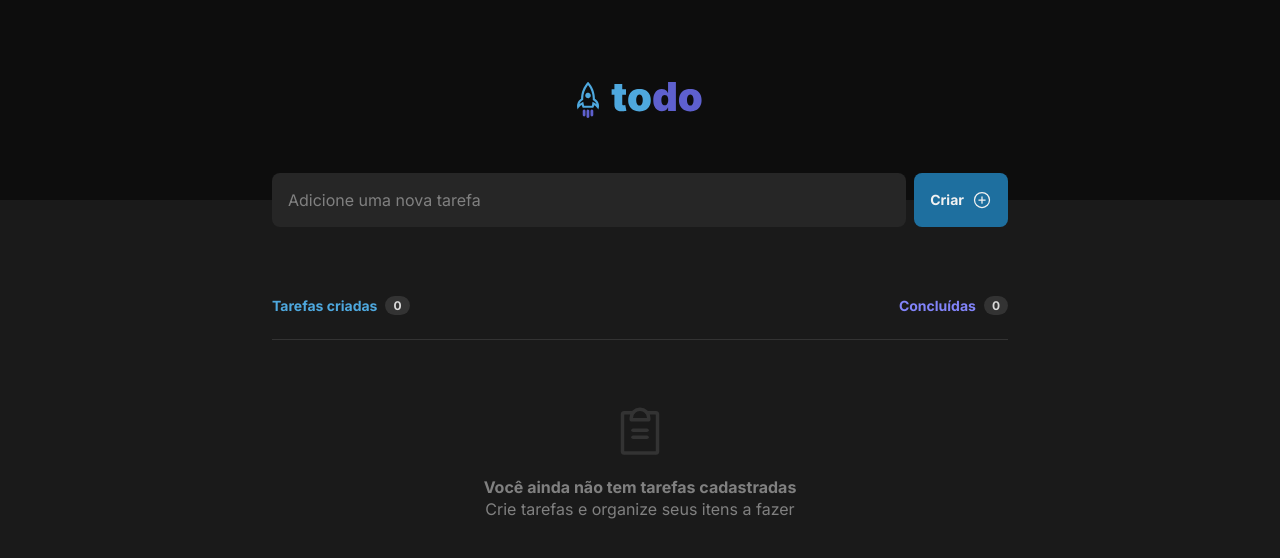
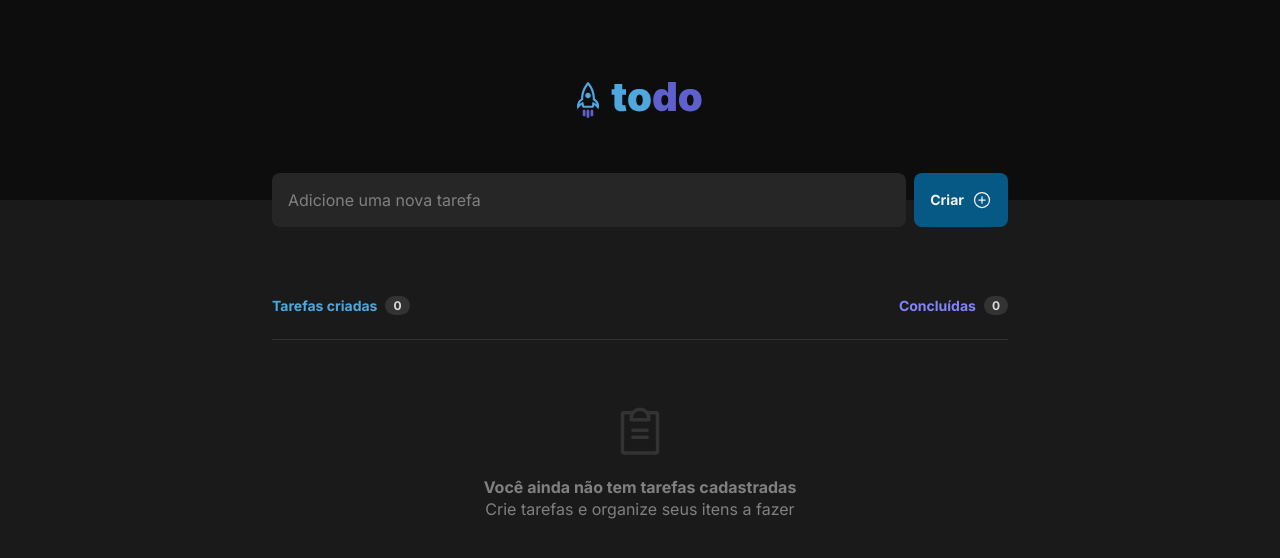
Before and after one commit to miqueiasousa/ignite-reactjs-desafio-01, a React (Vite) app: page / in a window 1280 px wide. Shown: the top 558 px of the page. Built offline with nearby package versions, Linux system fonts and the light colour scheme.

Commit message:
feat: disable button on description validation

```diff
--- a/src/components/Form/Form.module.css
+++ b/src/components/Form/Form.module.css
@@ -36,6 +36,11 @@
   font-size: var(--text-sm);
 }
 
-.createButton:hover {
+.createButton:disabled {
+  background-color: var(--blue-800);
+  cursor: not-allowed;
+}
+
+.createButton:not(:disabled):hover {
   background-color: var(--blue-500);
 }
--- a/src/components/Form/Form.tsx
+++ b/src/components/Form/Form.tsx
@@ -12,6 +12,7 @@ function uniqueId() {
 export function Form() {
   const [description, setDescription] = useState('')
   const { dispatch } = useContext(Store)
+  const isDescriptionEmpty = description === ''
 
   function handleDescriptionChange(event: ChangeEvent<HTMLInputElement>) {
     setDescription(event.target.value)
@@ -19,10 +20,6 @@ export function Form() {
 
   function handleCreate(event: FormEvent) {
     event.preventDefault()
-
-    if (description === '') {
-      return
-    }
 
     dispatch({
       type: 'add',
@@ -45,7 +42,11 @@ export function Form() {
         value={description}
         onChange={handleDescriptionChange}
       />
-      <button className={styles.createButton} type="submit">
+      <button
+        className={styles.createButton}
+        type="submit"
+        disabled={isDescriptionEmpty}
+      >
         <span>Criar</span>
         <PlusCircle size={20} />
       </button>
--- a/src/index.css
+++ b/src/index.css
@@ -13,6 +13,7 @@
 
   --blue-500: #4ea8de;
   --blue-700: #1e6f9f;
+  --blue-800: #075985;
 
   --red-500: #e25858;
 
```
